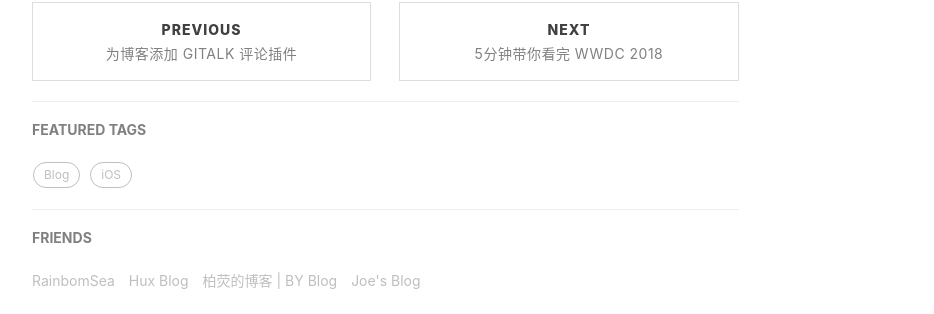
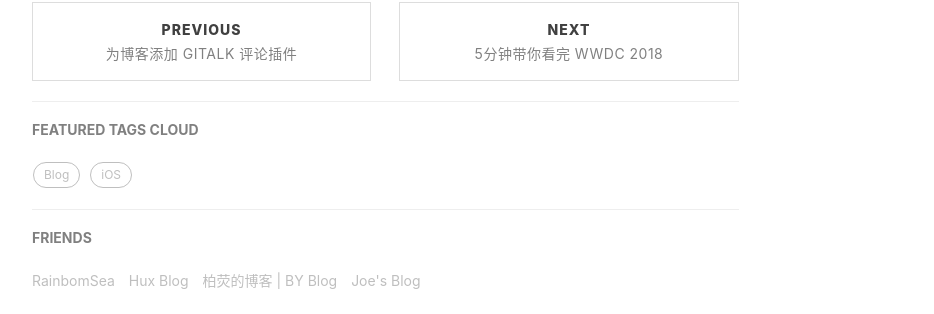
Before and after one commit to 29DCH/29DCH.github.io, a Jekyll site: the page built from _posts/2017-12-26-从一道网易面试题浅谈-Tagged-Pointer.md, in a window 1280 px wide and 900 px high, scrolled down 2457 px. Shown: the part 324-638 px from the top of the window, without its empty margins (233-1167 px from the left). Built offline with Jekyll 4.4.1, drawn with Linux system fonts in a browser that asks for light colours; nearby versions of some CDN libraries; comment, search, counter and statistics services are not loaded.

Commit message:
Update post.html

```diff
--- a/_layouts/post.html
+++ b/_layouts/post.html
@@ -139,11 +139,11 @@ layout: default
                 col-md-10 col-md-offset-1
                 sidebar-container">
 
-                <!-- Featured Tags -->
+                <!-- Featured Tags Cloud-->
                 {% if site.featured-tags %}
                 <section>
                     <hr class="hidden-sm hidden-xs">
-                    <h5><a href="/tags/">FEATURED TAGS</a></h5>
+                    <h5><a href="/tags/">FEATURED TAGS CLOUD</a></h5>
                     <div class="tags">
         				{% for tag in site.tags %}
                             {% if tag[1].size > {{site.featured-condition-size}} %}
```
